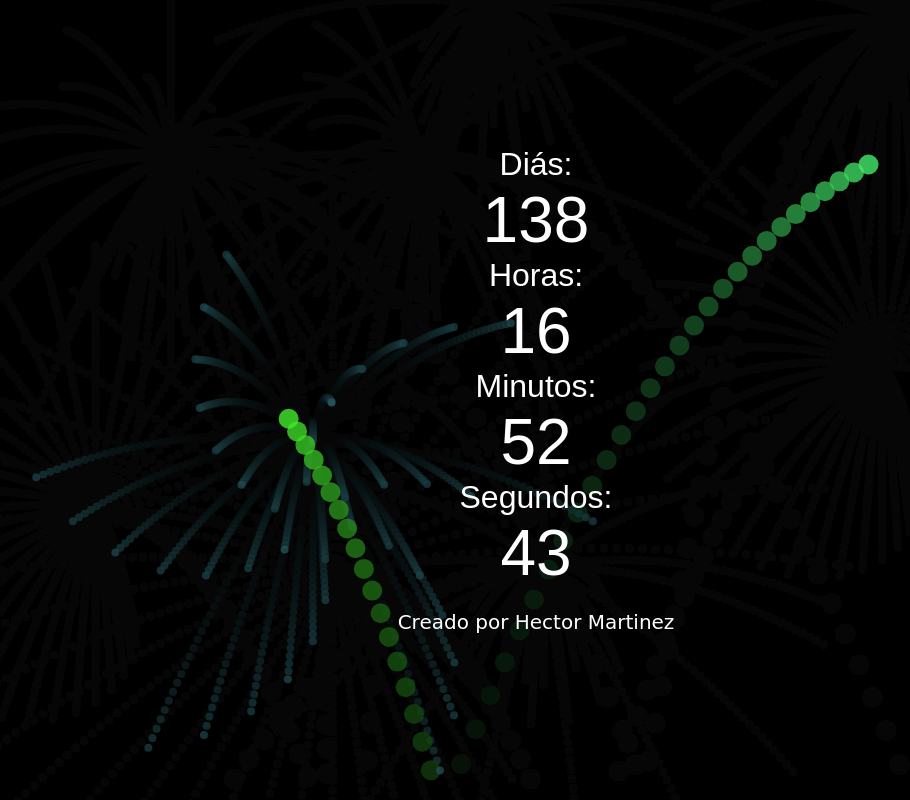
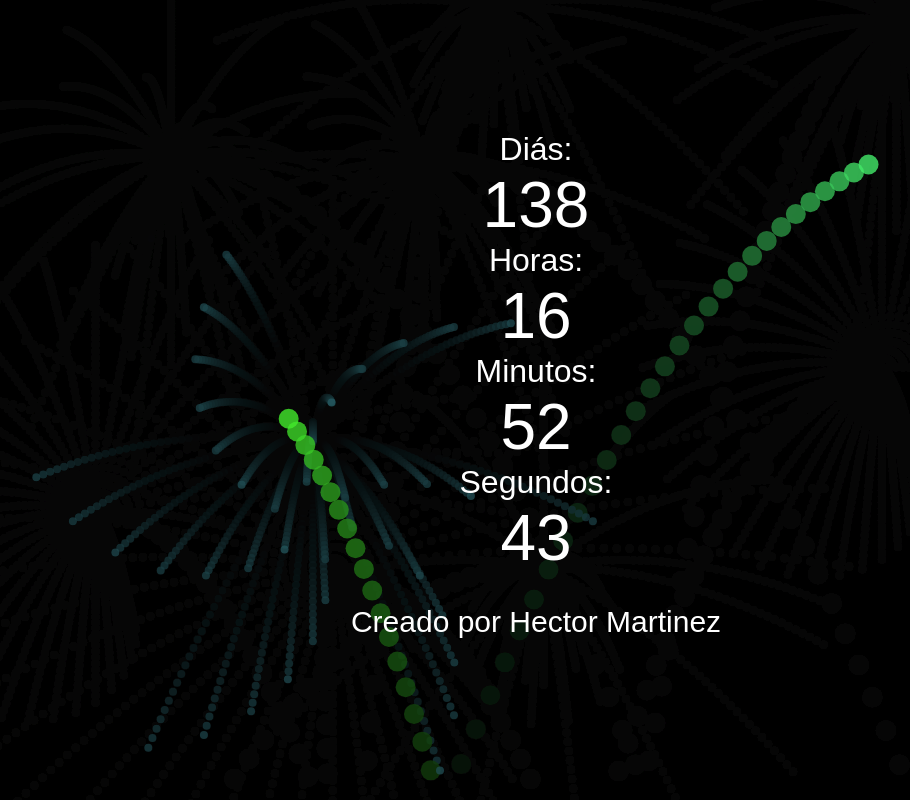
Before and after one commit to hector-manny/New-Year-Countdown-Fireworks, a plain HTML site: page index.html in a window 1280 px wide. Shown: the whole page, without its empty margins (104-1014 px from the left). Drawn offline with Linux system fonts and the light colour scheme.

Commit message:
Update style.css

```diff
--- a/css/style.css
+++ b/css/style.css
@@ -28,6 +28,6 @@ section div{
     font-size: 4rem;
 }
 section p{
-    font-size: 20px;
-    font-family: cursive;
+    font-size: 30px;
+
 }
```
